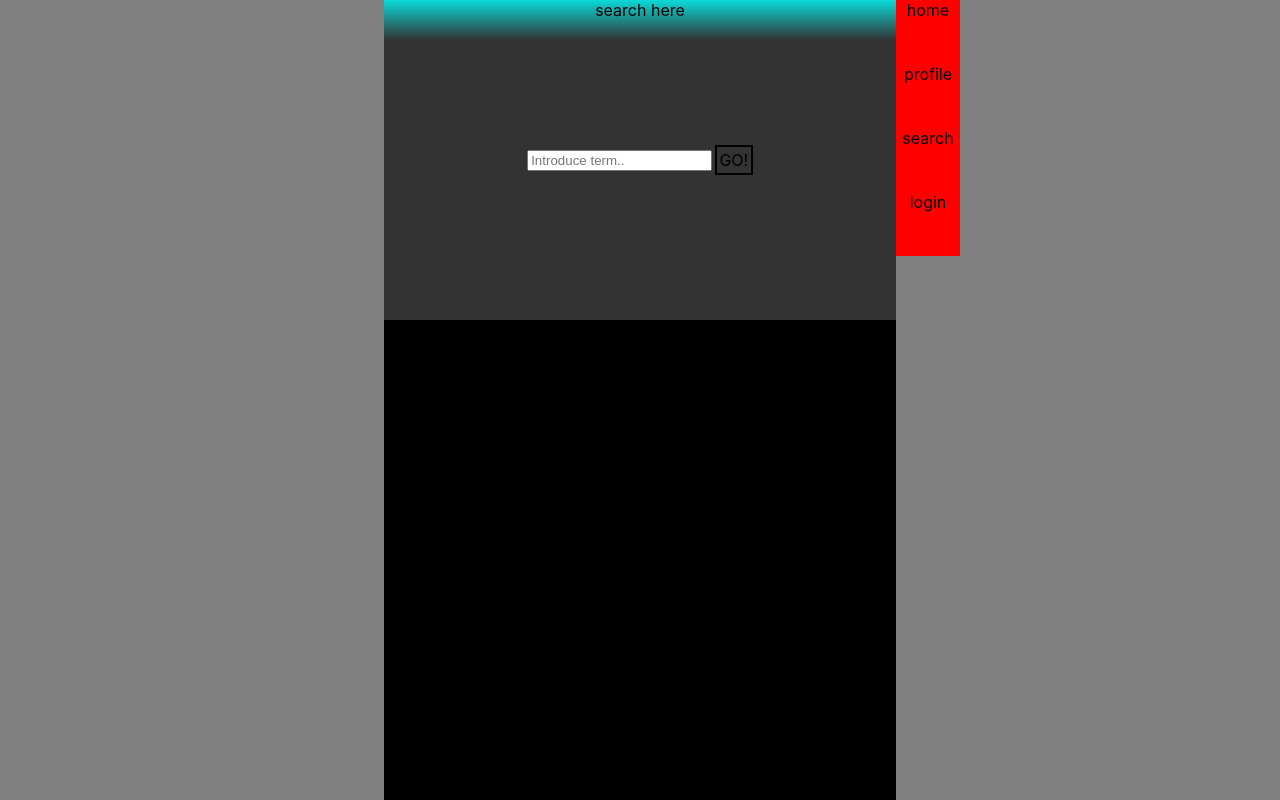
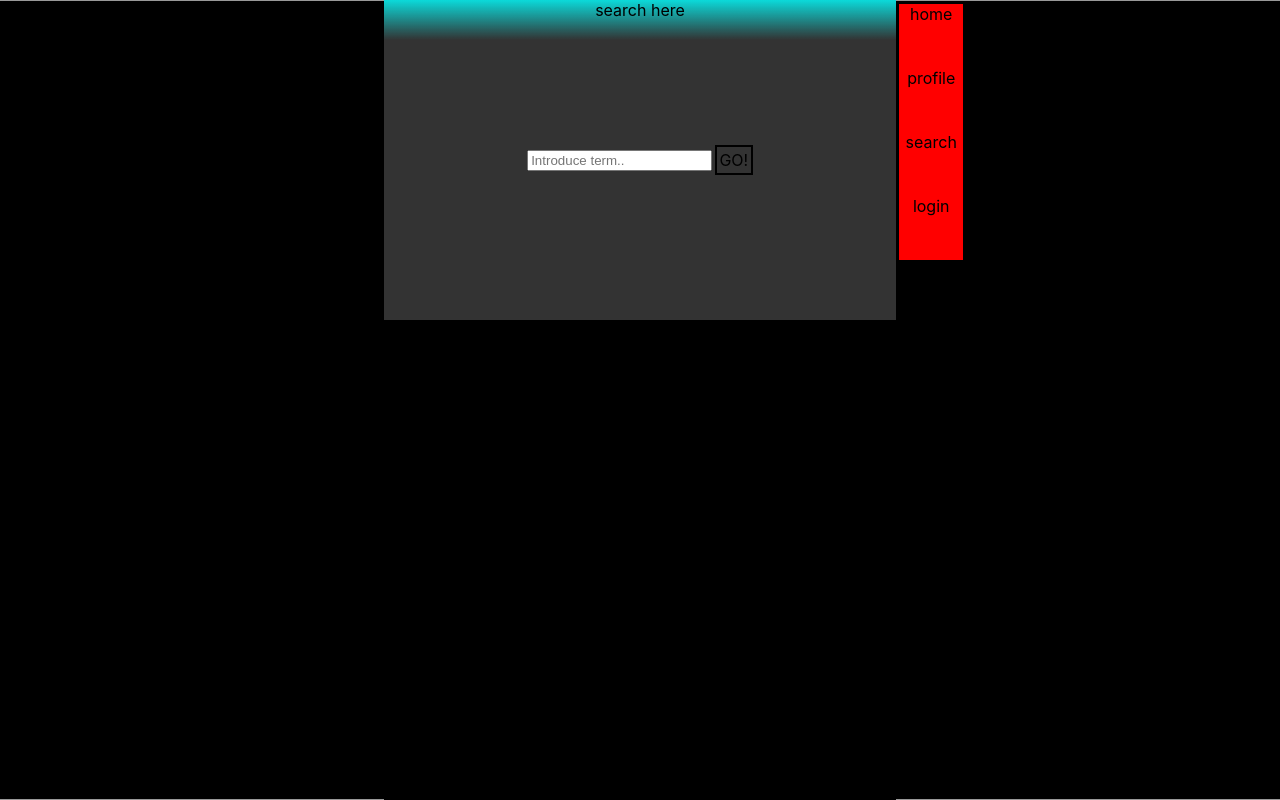
Before and after one commit to suku60/frontend-project-6, a React (Create React App) app: page /search in a window 1280 px wide. Built offline with nearby package versions, Linux system fonts and the light colour scheme.

Commit message:
Navbars stylized phase 1.

```diff
--- a/src/Components/LeftNavbar/LeftNavbar.css
+++ b/src/Components/LeftNavbar/LeftNavbar.css
@@ -4,6 +4,23 @@
     height: 100vh;
     width: 30vw;
 
-    background-color: gray;
+    background-color: var(--color-light-3);
+
+
+
+    display: flex;
+    flex-direction: column;
+    justify-content: center;
+    align-items: center;
 
 }
+
+.nav_container {
+    height: 99vh;
+    width: 29.5vw;
+
+    background-color: var(--color-dark-1);
+
+    padding: .2em;
+
+}
--- a/src/Components/LeftNavbar/LeftNavbar.jsx
+++ b/src/Components/LeftNavbar/LeftNavbar.jsx
@@ -6,6 +6,7 @@ const LeftNavbar = () => {
 
     return (
         <div className='nav_box'>
+            <div className="nav_container"></div>
         </div>
     )
 };
--- a/src/Components/RightNavbar/RightNavbar.css
+++ b/src/Components/RightNavbar/RightNavbar.css
@@ -4,5 +4,23 @@
     height: 100vh;
     width: 30vw;
 
-    background-color: gray;
+    background-color: var(--color-light-3);
+
+
+
+    display: flex;
+    flex-direction: column;
+    justify-content: center;
+    align-items: center;
+
 }
+
+.nav_container {
+    height: 99vh;
+    width: 29.5vw;
+
+    background-color: var(--color-dark-1);
+
+    padding: .2em;
+
+}
--- a/src/Components/RightNavbar/RightNavbar.jsx
+++ b/src/Components/RightNavbar/RightNavbar.jsx
@@ -8,11 +8,12 @@ const RightNavbar = () => {
 
     return (
         <div className='nav_box'>
-        <TemporaryButton viewNameDisplay={"home"} pathUrl={"/home"}/>
-        <TemporaryButton viewNameDisplay={"profile"} pathUrl={"/profile"}/>
-        <TemporaryButton viewNameDisplay={"search"} pathUrl={"/search"}/>
-
-        <TemporaryButton viewNameDisplay={"login"} pathUrl={"/"}/>
+            <div className="nav_container">
+            <TemporaryButton viewNameDisplay={"home"} pathUrl={"/home"}/>
+            <TemporaryButton viewNameDisplay={"profile"} pathUrl={"/profile"}/>
+            <TemporaryButton viewNameDisplay={"search"} pathUrl={"/search"}/>
+            <TemporaryButton viewNameDisplay={"login"} pathUrl={"/"}/>
+            </div>
         </div>
     )
 };
```
